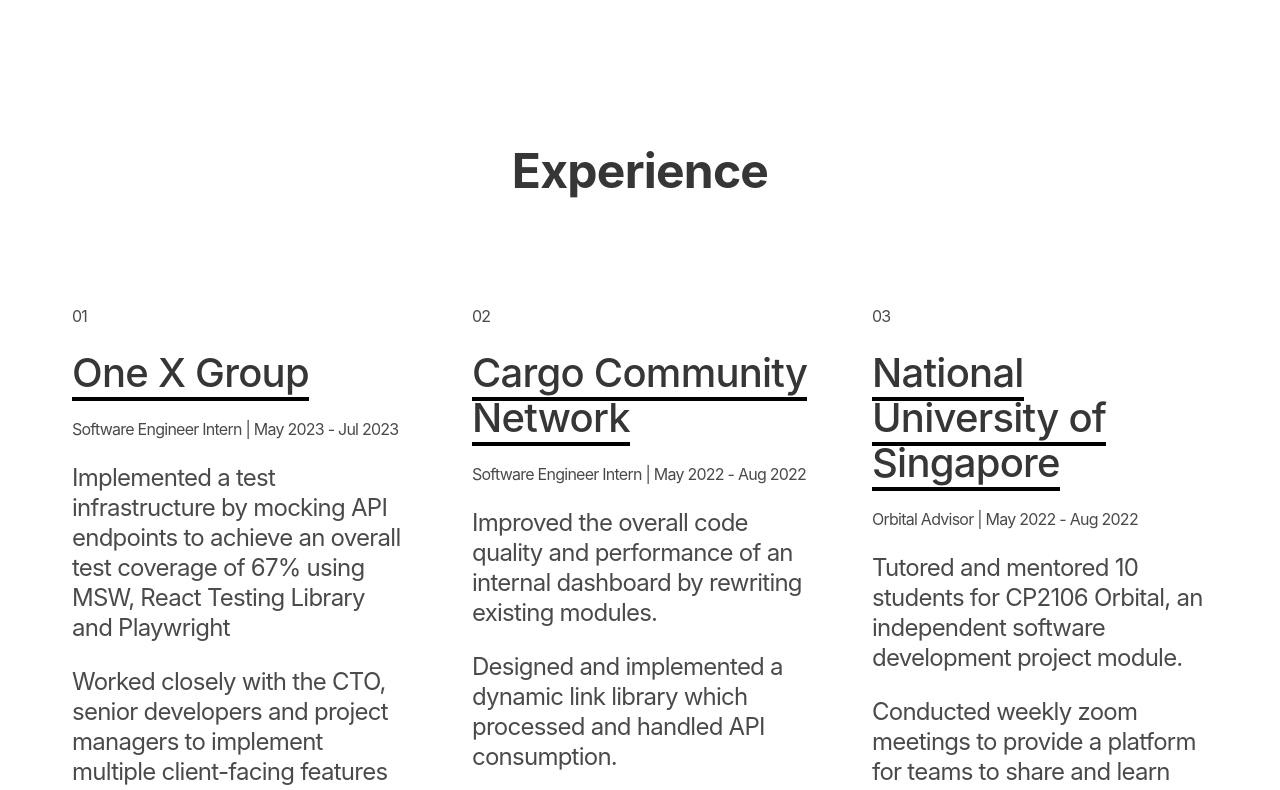
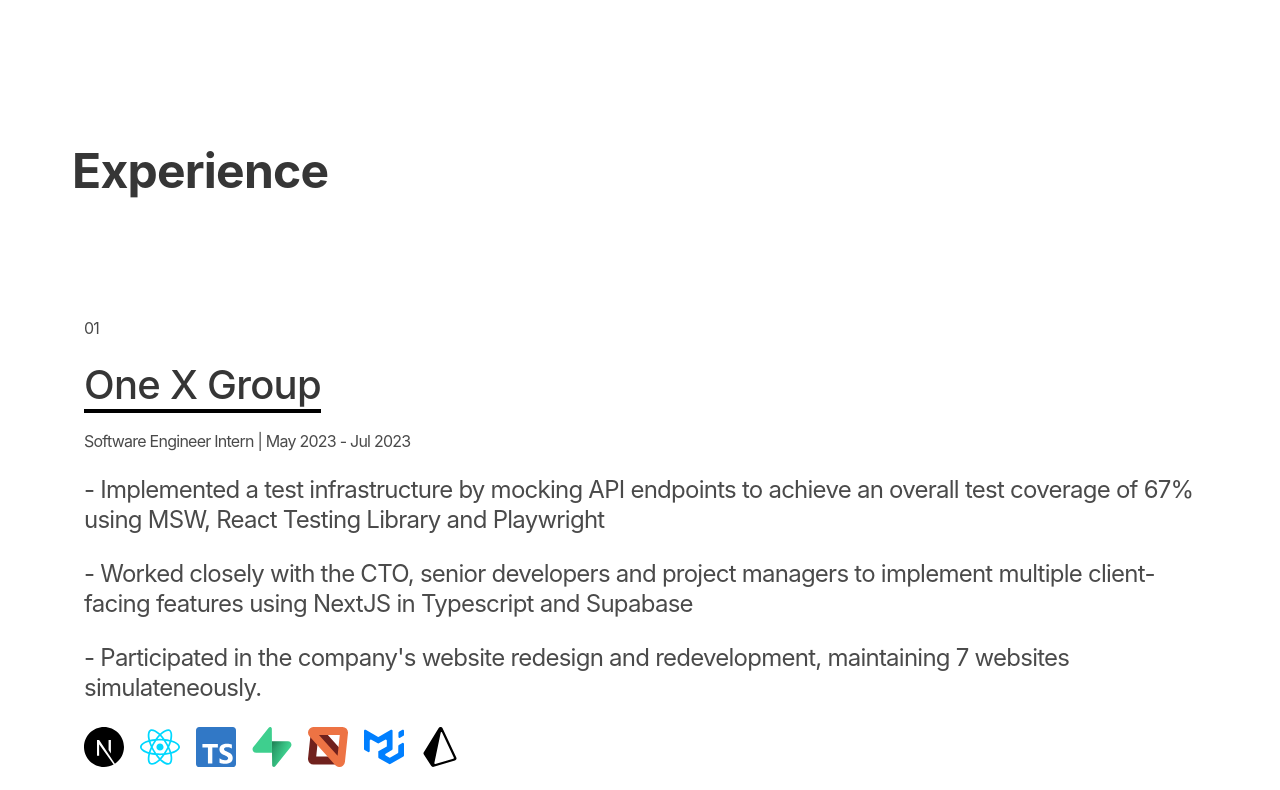
Before and after one commit to benluiwj/portfolio, a React (Create React App) app: page / in a window 1280 px wide. Shown: the part 980-1770 px from the top of the page. Built offline with nearby package versions, Linux system fonts and the light colour scheme.

Commit message:
fix: ui related

```diff
--- a/src/components/section/sectionTitle.tsx
+++ b/src/components/section/sectionTitle.tsx
@@ -13,11 +13,8 @@
       whileInView="onscreen"
       viewport={{ once: true, amount: 0.8 }}
     >
-      <div className="column  is-one-third ">
-        <motion.h1
-          className="title is-1 has-text-centered"
-          variants={headerVariants}
-        >
+      <div className="column ">
+        <motion.h1 className="title is-1" variants={headerVariants}>
           {title}
         </motion.h1>
       </div>
--- a/src/data/contact.ts
+++ b/src/data/contact.ts
@@ -1,6 +1,6 @@
-export const ContactHeader: string = "Contact";
+export const ContactHeader: string = "Thank you for visiting :)"
 
-export const GetInTouch: string = "Get in touch";
+export const GetInTouch: string = "Get in touch"
 
 export const FareWell: string =
-  "I am so glad you're here. If you have any questions, please don't hesitate to reach out to me ";
+  "I am so glad you're here. If you have any questions, please don't hesitate to reach out to me "
--- a/src/sections/contact/Contact.tsx
+++ b/src/sections/contact/Contact.tsx
@@ -26,7 +26,7 @@
           >
             <div className="column is-full pb-6 mb-6">
               <motion.h1
-                className="title is-1 has-text-centered"
+                className="subtitle is-3 has-text-centered"
                 variants={headerVariants}
               >
                 {ContactHeader}
--- a/src/sections/experiences/Experience.tsx
+++ b/src/sections/experiences/Experience.tsx
@@ -19,14 +19,9 @@
       <section className="hero is-fullheight">
         <section className="section is-medium">
           <SectionTitle title={title} />
-
-          <div className="columns is-variable is-8 is-multiline">
           {experiences.map((value: IExperience, index: number) => {
             return (
-                <div
-                  className="column  is-one-half-desktop is-one-half-tablet"
-                  key={index}
-                >
+              <div className="column" key={index}>
                 <div className="block">
                   <h6 className="subtitle is-6">{"0" + (index + 1)}</h6>
                 </div>
@@ -47,7 +42,7 @@
                   <h4 className="subtitle is-4">
                     {value.workDone.map((work: string, index: number) => (
                       <div className="experience-workdone" key={index}>
-                          {" "}
+                        {"- "}
                         {work}{" "}
                       </div>
                     ))}
@@ -74,7 +69,6 @@
               </div>
             )
           })}
-          </div>
         </section>
       </section>
     </div>
```
Lines whose indentation alone changed are shown as unchanged.
